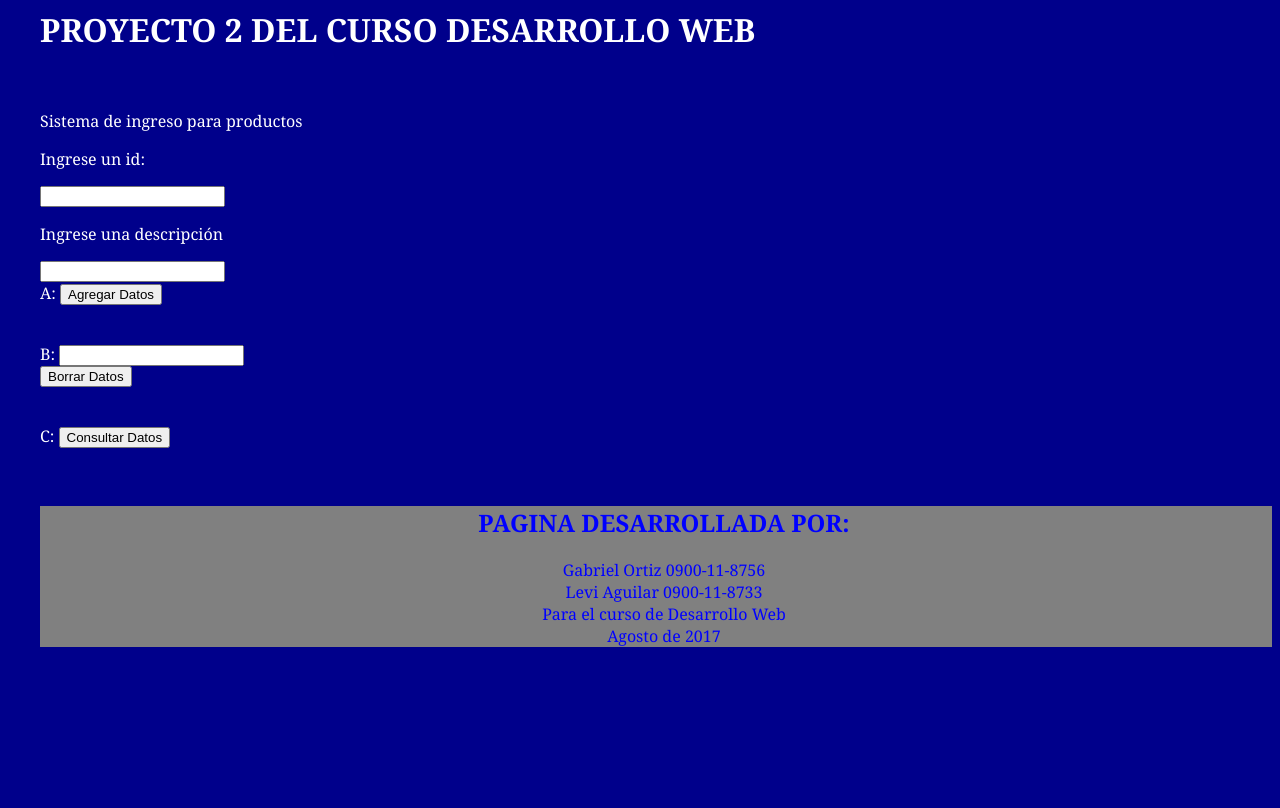
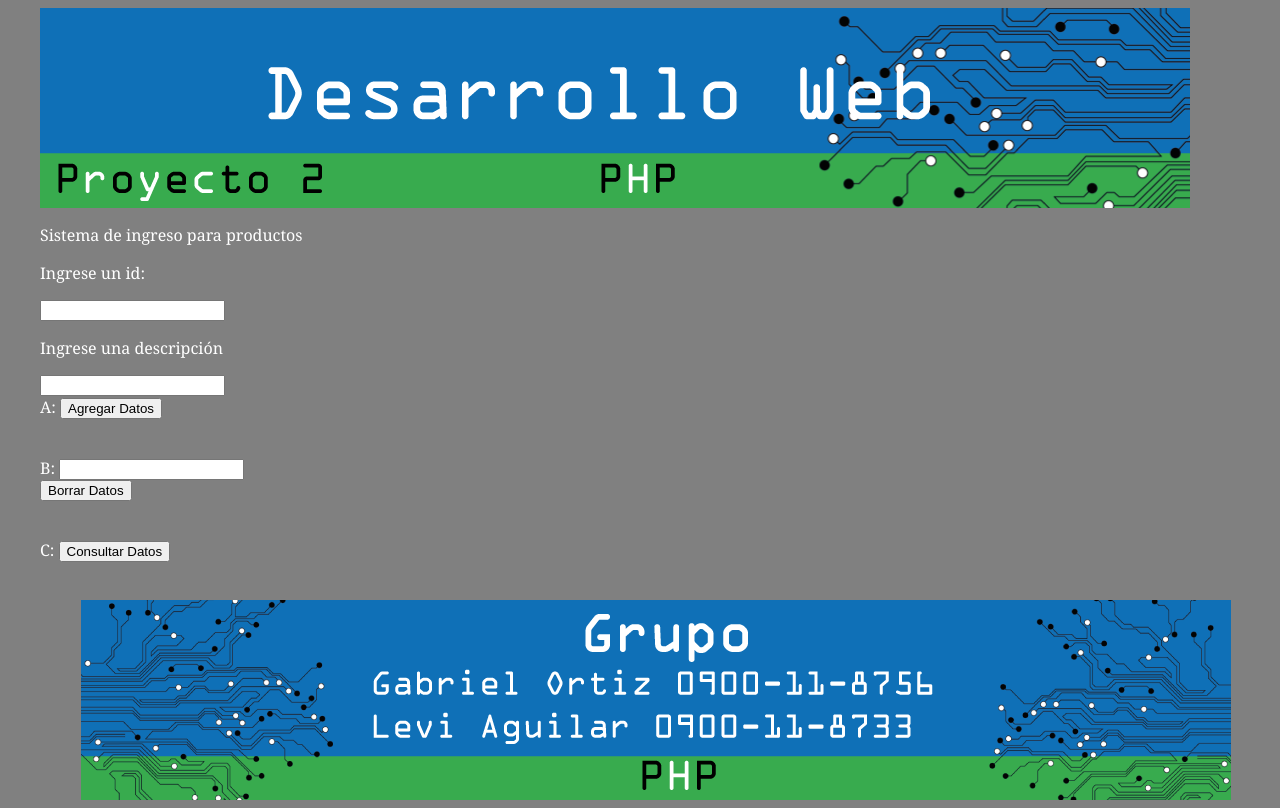
Before and after one commit to dWeb2017/Proyecto2, a PHP site: page / in a window 1280 px wide. Before the commit the page ends 647 px from the top, so only its background shows below. Run offline with PHP 8.4, Linux system fonts and the light colour scheme.

Commit message:
Diseño final
Diseños final del proyecto 2

```diff
--- a/index.php
+++ b/index.php
@@ -2,17 +2,35 @@
     <head>
         <title>Proyecto 2</title>
    <style type ="text/css">
-        body {color: white; font-family: Georgia, Times; padding-left:2em; background-color:darkblue}
-        footer {color: blue; text-align:center; font-family: Georgia, Times; padding-left:1em; background-color: gray;}
+       body {
+        color: white;
+        font-family: Georgia, Times; padding-left:2em;
+        background-color:gray;
+ }
+
+footer {
+        color: blue;
+        text-align:center;
+        font-family: Georgia, Times;
+        padding-left:0;
+        background-color: gray;
+}
         </style>
+<!--        <link rel="stylesheet" type="text/css" href="estilo1.css" >-->
+<!--
+<link rel="stylesheet" href="css/bootstrap.css" >
+<script src="js/bootstrap.js" ></script>   -->
     </head>
-    <h1>PROYECTO 2 DEL CURSO DESARROLLO WEB</h1>
-    <br/>
+<!--    <h1>PROYECTO 2 DEL CURSO DESARROLLO WEB</h1>-->
+
     <body>
-        <?php
-            // Escribe hola mundo en la pagina
-        //?>
+        <header>
 
+            <img src="header.png" width="auto" height="auto"  >
+        </header>
+
+
+        <div class="container">
         <p> Sistema de ingreso para productos </p>
         <form action="insertar.php" method="post" name="FrmIngreso">
             <p>Ingrese un id:</p>
@@ -32,14 +50,15 @@
           <form action="consultar.php" method="post" name="FrmConsultar">
          C:   <input type="submit" value="Consultar Datos" />
         </form>
-
+      </div>
     </body>
     <br/>
-    <footer>
-        <h2>PAGINA DESARROLLADA POR: </h2>
+    <footer> <!--pie de pagina-->
+<!--        <h2>PAGINA DESARROLLADA POR: </h2>
            Gabriel Ortiz      0900-11-8756
             <br />   Levi Aguilar       0900-11-8733
             <br />Para el curso de Desarrollo Web
-            <br />Agosto de 2017
+            <br />Agosto de 2017-->
+<img src="Footer.png">
     </footer>
 </html>
```
Also changed, not shown: estilo1.css (+19 -9 lines), proyecto2.sql (added, +51 -0 lines), Footer.png (added), formulario.png (added), header.png (added).
